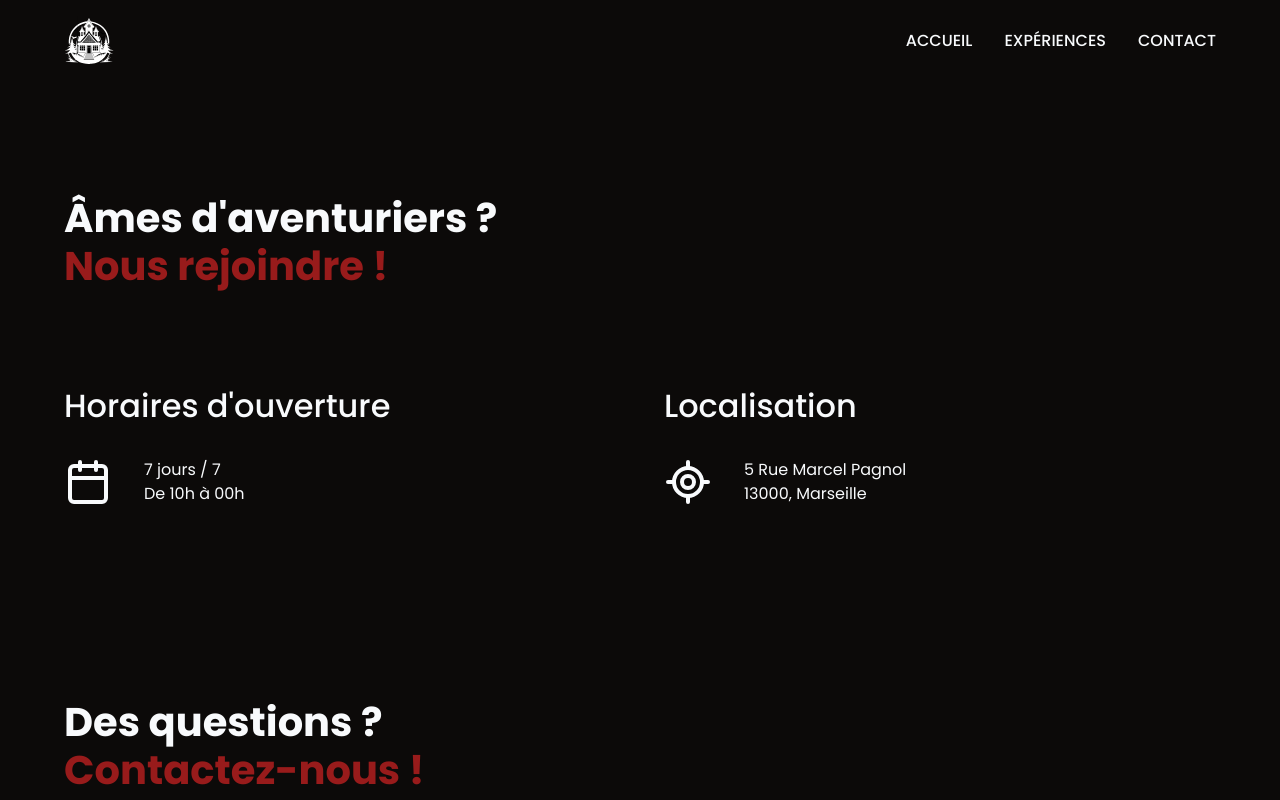
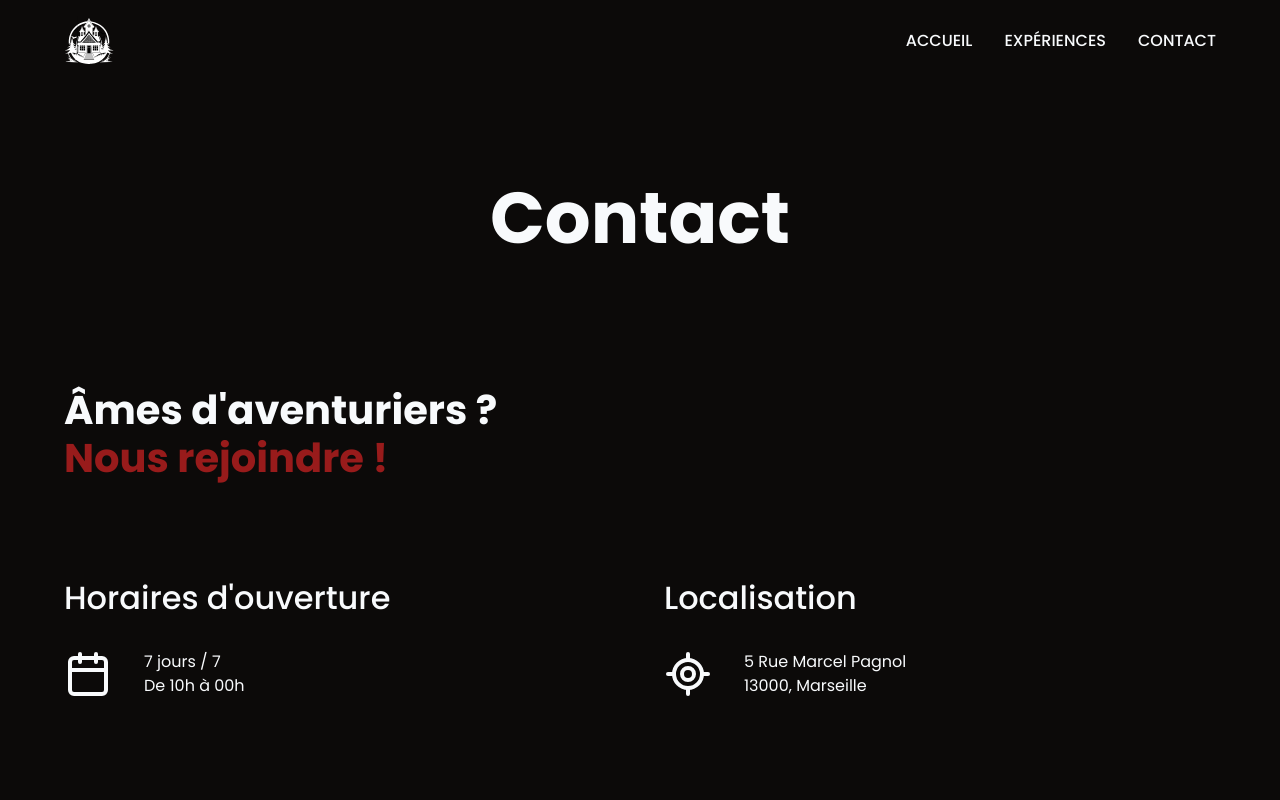
Before and after one commit to SebastienLaurentt/Escape-Game, a Next.js app: page /contact in a window 1280 px wide. Shown: the top 800 px of the page. Built offline with nearby package versions, Linux system fonts and the light colour scheme.

Commit message:
import pageTitle

```diff
--- a/app/(root)/contact/page.tsx
+++ b/app/(root)/contact/page.tsx
@@ -1,10 +1,15 @@
-import Infos from '@/components/shared/Sections/Infos'
-import React from 'react'
+import PageTitle from "@/components/shared/PageTitle";
+import Infos from "@/components/shared/Sections/Infos";
 
 const Contact = () => {
   return (
-    <Infos  />
-  )
-}
+    <main>
+      <PageTitle
+        title="Contact"
+      />
+      <Infos />
+    </main>
+  );
+};
 
-export default Contact
+export default Contact;
```
